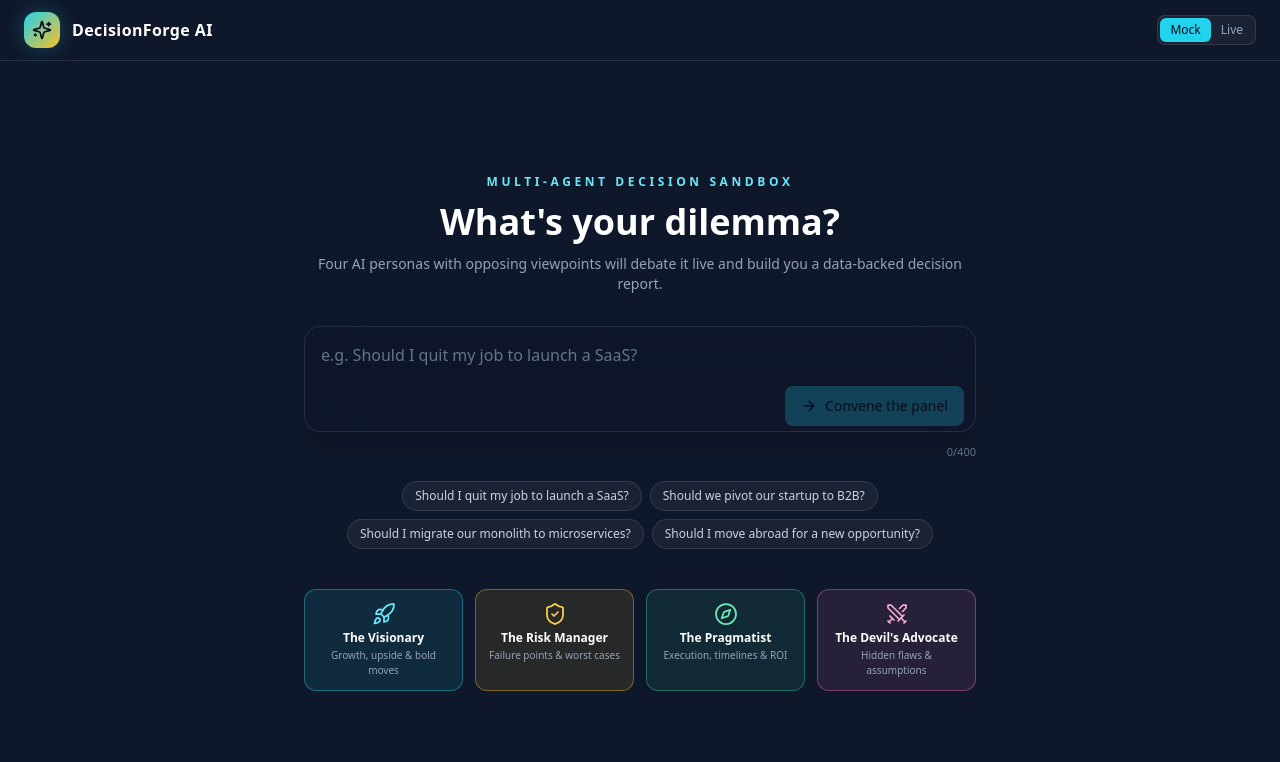
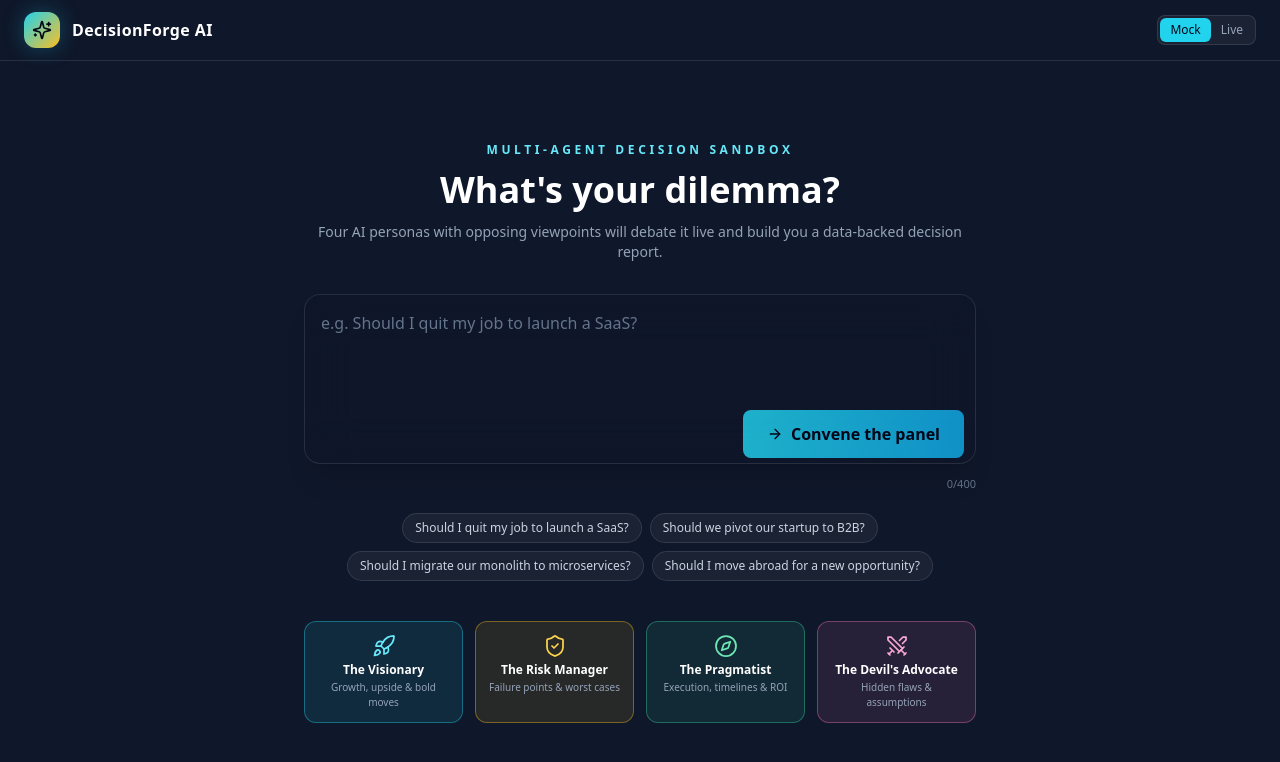
Before and after one commit to NivBuskila/testcase, a Next.js app: page / in a window 1280 px wide. Shown: the top 762 px of the page. Built offline with nearby package versions, Linux system fonts and the light colour scheme; no server answers.

Commit message:
עדכון עיצוב הכפתור הראשי בטופס
Co-authored-by: base44-builder[bot] <245833847+base44-builder[bot]@users.noreply.github.com>

```diff
--- a/components/DilemmaForm.tsx
+++ b/components/DilemmaForm.tsx
@@ -54,12 +54,13 @@ export function DilemmaForm({ loading, error, onSubmit }: DilemmaFormProps) {
               onChange={(e) => setValue(e.target.value)}
               placeholder="e.g. Should I quit my job to launch a SaaS?"
               rows={3}
-              className="w-full resize-none rounded-2xl border border-white/10 bg-slate-900/60 p-4 pr-28 text-base text-slate-100 placeholder:text-slate-500 shadow-xl backdrop-blur-xl focus:border-cyan-400/60 focus:outline-none focus:ring-2 focus:ring-cyan-400/20"
+              className="w-full resize-none rounded-2xl border border-white/10 bg-slate-900/60 p-4 pb-20 text-base text-slate-100 placeholder:text-slate-500 shadow-xl backdrop-blur-xl focus:border-cyan-400/60 focus:outline-none focus:ring-2 focus:ring-cyan-400/20"
             />
             <Button
               type="submit"
               disabled={loading || !value.trim()}
-              className="absolute bottom-3 right-3"
+              size="lg"
+              className="absolute bottom-3 right-3 bg-gradient-to-r from-cyan-400 to-sky-500 font-semibold hover:from-cyan-300 hover:to-sky-400 hover:shadow-[0_0_28px_rgba(34,211,238,0.55)] disabled:from-cyan-400/70 disabled:to-sky-500/70 disabled:opacity-100 disabled:shadow-none"
             >
               {loading ? <Loader2 className="h-4 w-4 animate-spin" /> : <ArrowRight className="h-4 w-4" />}
               {loading ? "Assembling…" : "Convene the panel"}
```
